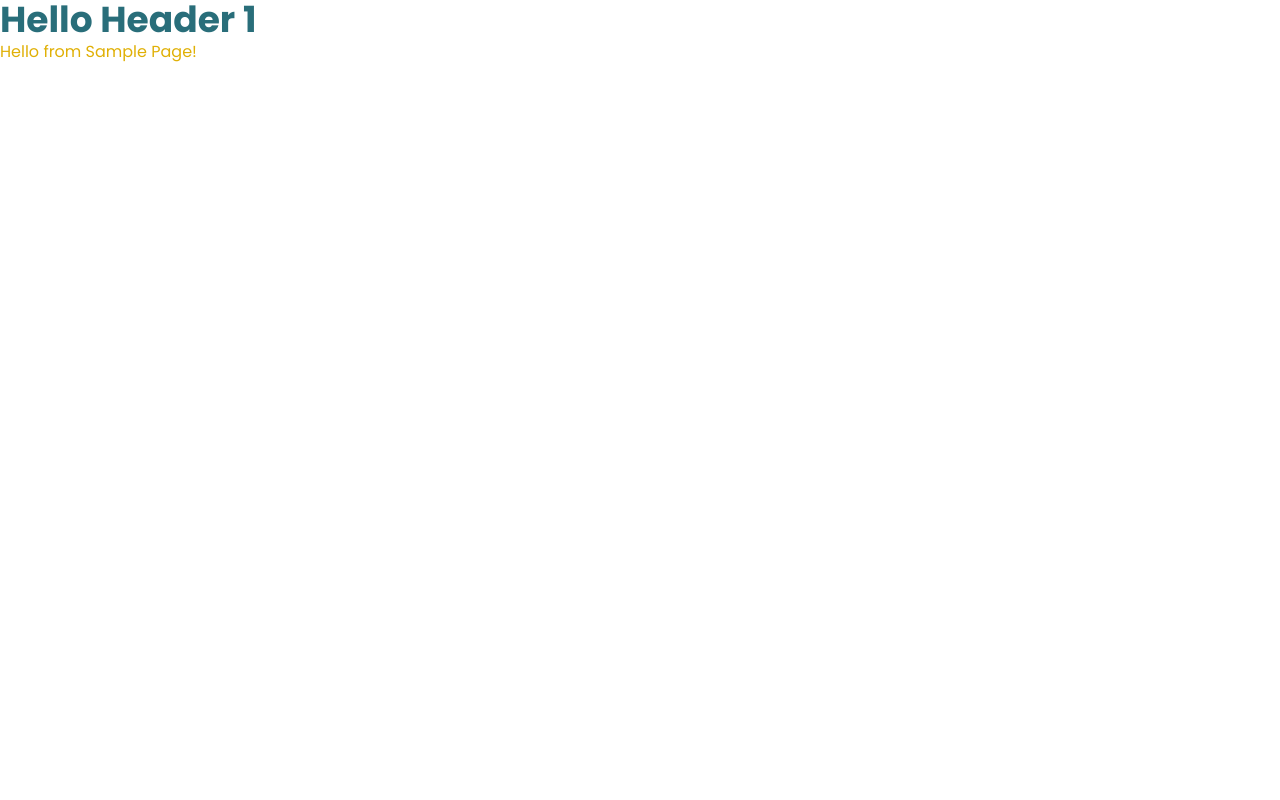
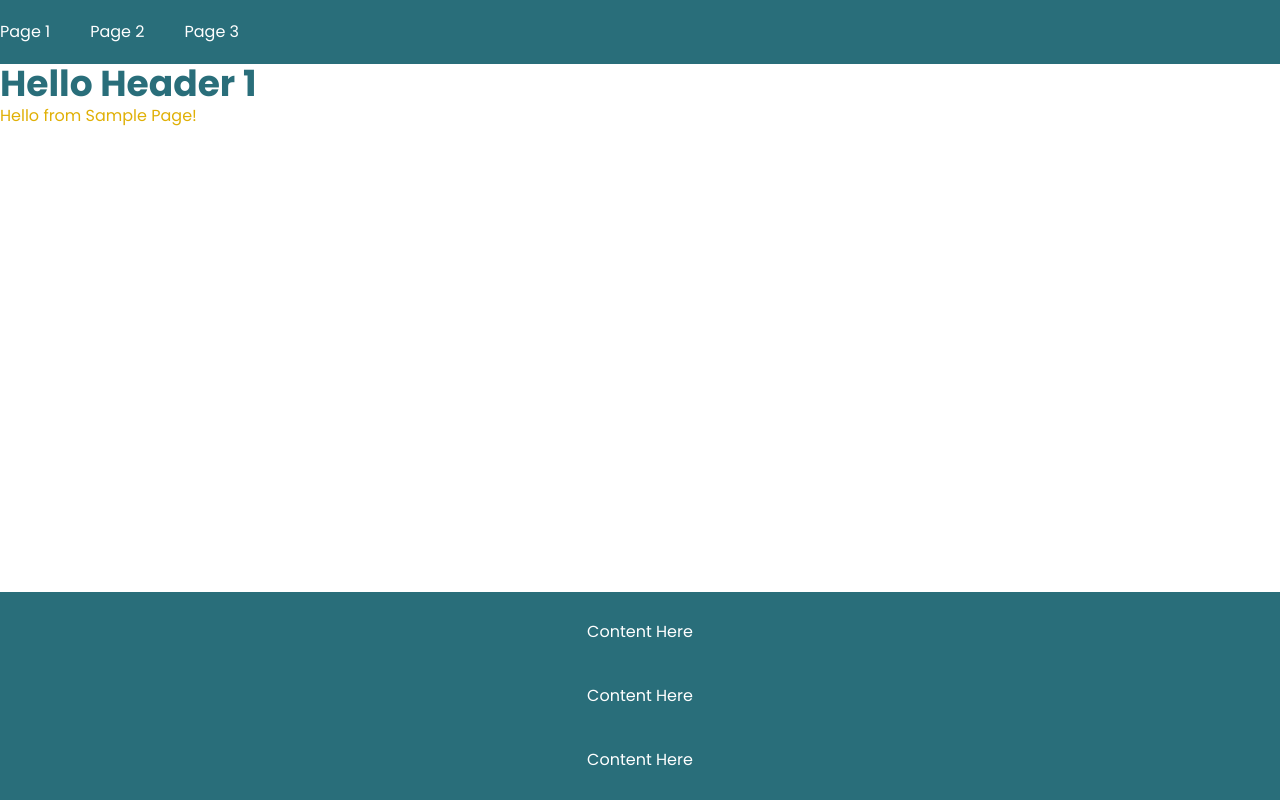
Before and after one commit to SPARK-Hub-WVSU/SPARK-Hub-Website, a Next.js app in the folder frontend/: page / in a window 1280 px wide. Built offline with nearby package versions, Linux system fonts and the light colour scheme.

Commit message:
Add header and footer components in root layout

```diff
--- a/frontend/app/layout.tsx
+++ b/frontend/app/layout.tsx
@@ -1,6 +1,10 @@
 import type { Metadata } from "next";
 import { Poppins } from "next/font/google";
 import "./globals.css";
+
+// Layout Components
+import Header from "@/components/layout/Header";
+import Footer from "@/components/layout/Footer";
 
 const poppins = Poppins({
   subsets: ["latin"],
@@ -19,7 +23,11 @@ export default function RootLayout({
 }>) {
   return (
     <html lang="en" className={poppins.className}>
-      <body>{children}</body>
+      <body className="min-h-screen flex flex-col">
+        <Header />
+        <main className="flex-grow">{children}</main>
+        <Footer />
+      </body>
     </html>
   );
 }
--- /dev/null
+++ b/frontend/components/layout/Footer.tsx
@@ -0,0 +1,9 @@
+export default function Footer() {
+  return (
+    <nav className="text-white bg-primary-dark min-w-full h-52 flex flex-col items-center justify-center gap-y-10">
+      <a>Content Here</a>
+      <a>Content Here</a>
+      <a>Content Here</a>
+    </nav>
+  );
+}
--- /dev/null
+++ b/frontend/components/layout/Header.tsx
@@ -0,0 +1,9 @@
+export default function Header() {
+  return (
+    <nav className="text-white bg-primary-dark min-w-full h-16 flex flex-row items-center gap-x-10">
+      <a>Page 1</a>
+      <a>Page 2</a>
+      <a>Page 3</a>
+    </nav>
+  );
+}
```
